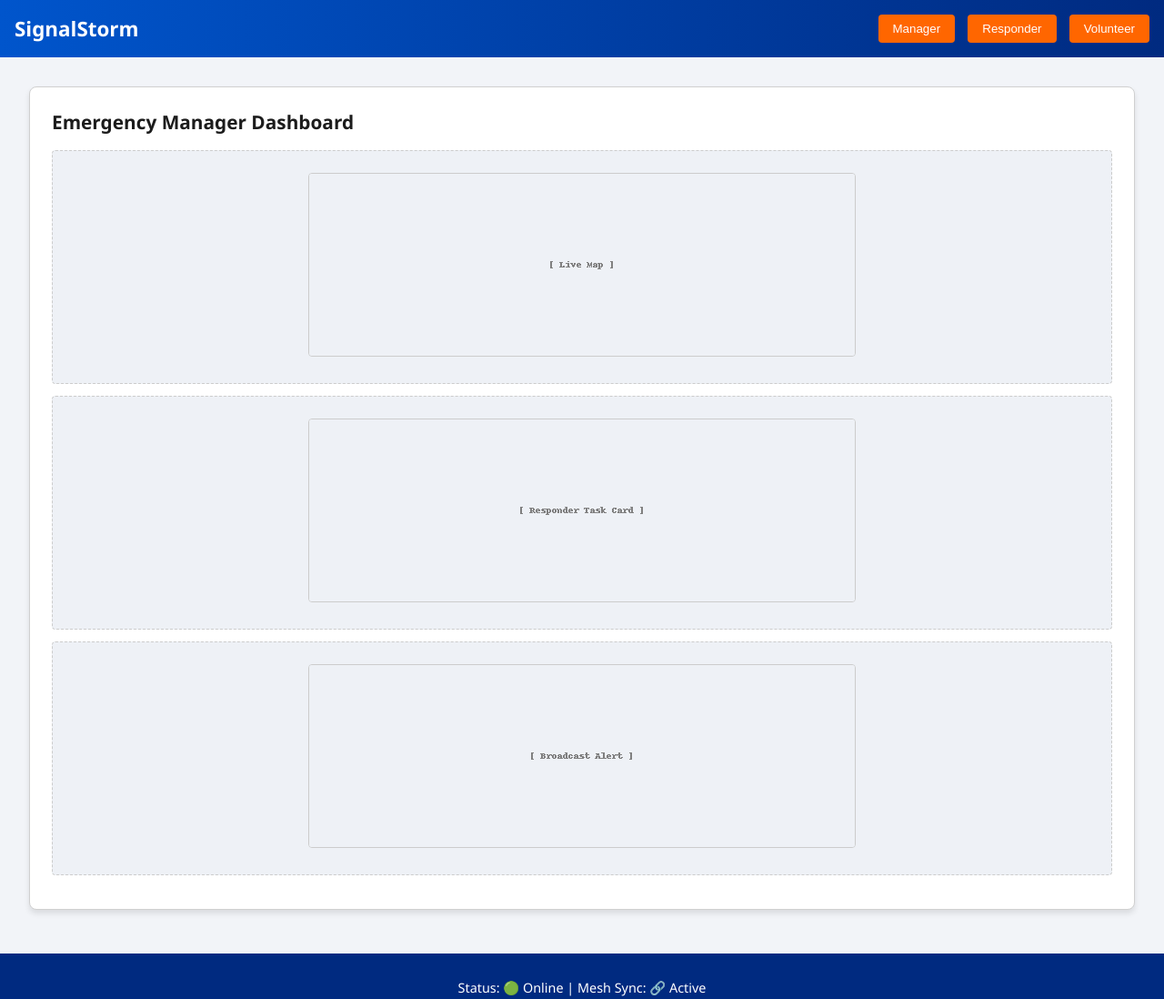
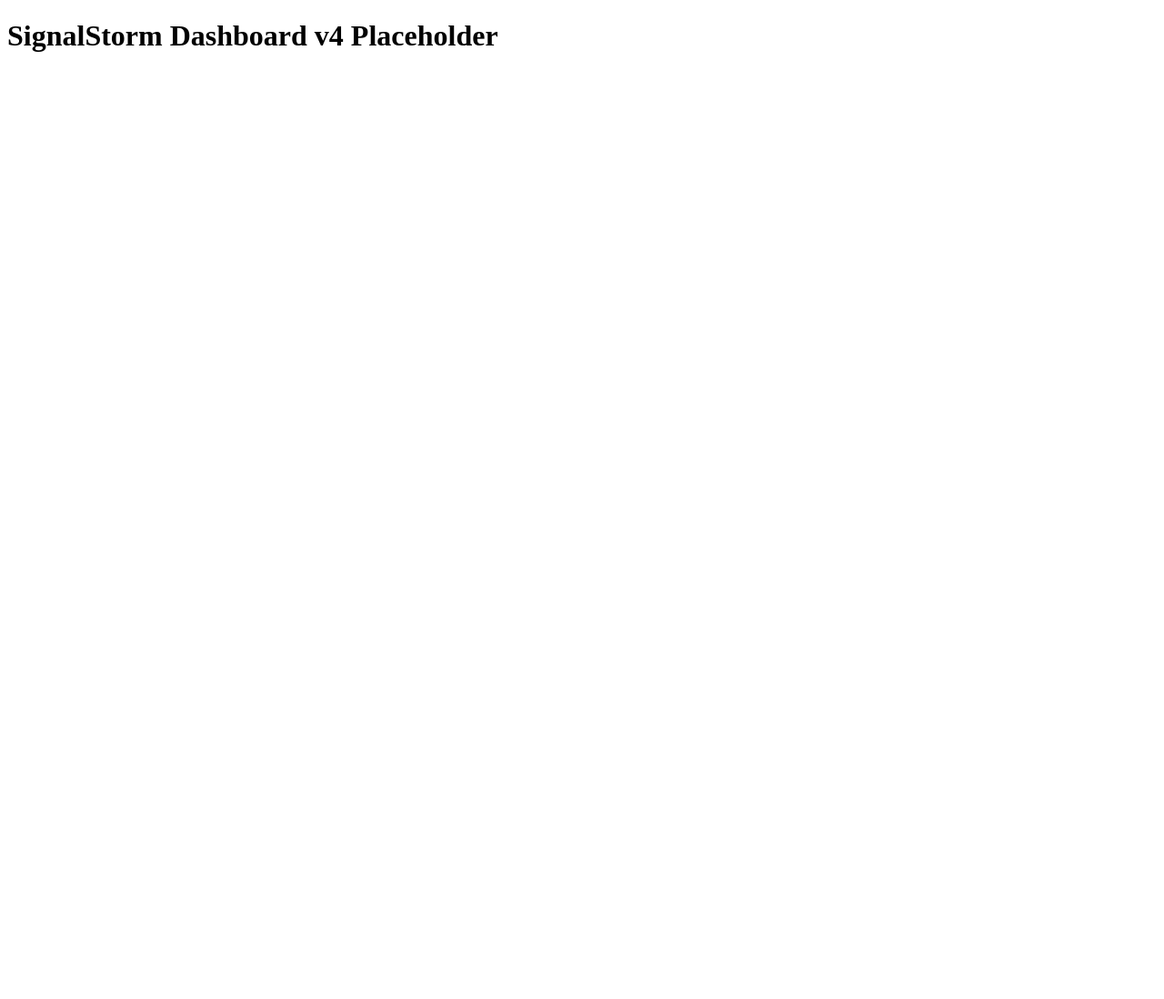
Before and after one commit to WoodyIL/signalstorm-dashboard, a plain HTML site: page index.html in a window 1280 px wide. Shown: the whole page at 91% size. After the commit the page ends 800 px from the top, so only its background shows below. Drawn offline with Linux system fonts and the light colour scheme.

Commit message:
Add files via upload

```diff
--- a/index.html
+++ b/index.html
@@ -1,48 +1 @@
-<!DOCTYPE html>
-<html lang="en">
-<head>
-  <meta charset="UTF-8" />
-  <meta name="viewport" content="width=device-width, initial-scale=1.0"/>
-  <title>SignalStorm Dashboard</title>
-  <link rel="stylesheet" href="style.css" />
-</head>
-<body>
-  <header>
-    <h1>SignalStorm</h1>
-    <nav>
-      <button onclick="switchView('manager')">Manager</button>
-      <button onclick="switchView('responder')">Responder</button>
-      <button onclick="switchView('volunteer')">Volunteer</button>
-    </nav>
-  </header>
-  <main>
-    <section id="manager" class="view active">
-      <div class="card">
-        <h2>Emergency Manager Dashboard</h2>
-        <div class="placeholder"><img src="visual_map.png" alt="Map Visual" class="img"></div>
-        <div class="placeholder"><img src="visual_task.png" alt="Tasks Visual" class="img"></div>
-        <div class="placeholder"><img src="visual_alert.png" alt="Alert Visual" class="img"></div>
-      </div>
-    </section>
-    <section id="responder" class="view">
-      <div class="card">
-        <h2>Responder View</h2>
-        <div class="placeholder"><img src="visual_task.png" alt="Task Card Visual" class="img"></div>
-        <div class="placeholder"><img src="visual_device.png" alt="Device Visual" class="img"></div>
-      </div>
-    </section>
-    <section id="volunteer" class="view">
-      <div class="card">
-        <h2>Volunteer View</h2>
-        <div class="placeholder"><img src="visual_checklist.png" alt="Checklist Visual" class="img"></div>
-        <div class="placeholder"><img src="visual_task.png" alt="Task Visual" class="img"></div>
-        <div class="placeholder"><img src="visual_map.png" alt="Map Visual" class="img"></div>
-      </div>
-    </section>
-  </main>
-  <footer>
-    <p>Status: <span id="status">🟢 Online</span> | Mesh Sync: 🔗 Active</p>
-  </footer>
-  <script src="scripts.js"></script>
-</body>
-</html>
+<!DOCTYPE html><html><head><title>SignalStorm v4</title></head><body><h1>SignalStorm Dashboard v4 Placeholder</h1></body></html>
--- a/scripts.js
+++ b/scripts.js
@@ -1,5 +1 @@
-
-function switchView(view) {
-  document.querySelectorAll('.view').forEach(v => v.classList.remove('active'));
-  document.getElementById(view).classList.add('active');
-}
+// Placeholder for live data hooks and animation logic
--- a/style.css
+++ b/style.css
@@ -1,76 +1 @@
-
-body {
-  font-family: 'Segoe UI', Tahoma, Geneva, Verdana, sans-serif;
-  margin: 0;
-  background: #f2f4f8;
-  color: #1c1c1c;
-}
-header {
-  background: linear-gradient(90deg, #0055cc, #002a80);
-  color: #fff;
-  padding: 1em;
-  display: flex;
-  justify-content: space-between;
-  align-items: center;
-}
-header h1 {
-  margin: 0;
-  font-size: 1.4em;
-}
-nav button {
-  margin-left: 0.75em;
-  padding: 0.6em 1.2em;
-  background: #ff6600;
-  color: #fff;
-  border: none;
-  border-radius: 4px;
-  cursor: pointer;
-}
-nav button:hover {
-  background: #e65c00;
-}
-main {
-  padding: 2em;
-}
-.view {
-  display: none;
-}
-.view.active {
-  display: block;
-}
-.card {
-  background: #fff;
-  border: 1px solid #d0d0d0;
-  border-radius: 8px;
-  padding: 1.5em;
-  margin-bottom: 1em;
-  box-shadow: 0 4px 6px rgba(0,0,0,0.1);
-}
-.card h2 {
-  margin-top: 0;
-  font-size: 1.3em;
-}
-.placeholder {
-  background: #eef1f6;
-  border: 1px dashed #ccc;
-  border-radius: 4px;
-  padding: 1em;
-  margin: 0.8em 0;
-  text-align: center;
-  font-style: italic;
-}
-footer {
-  background: #002a80;
-  color: #fff;
-  padding: 1em;
-  text-align: center;
-  font-size: 0.9em;
-}
-
-.img {
-  max-width: 100%;
-  height: auto;
-  margin: 0.5em 0;
-  border-radius: 4px;
-  border: 1px solid #ccc;
-}
+body { background: #111827; color: white; font-family: sans-serif; text-align: center; padding: 5em; }
```
Also changed, not shown: 1 other file.
